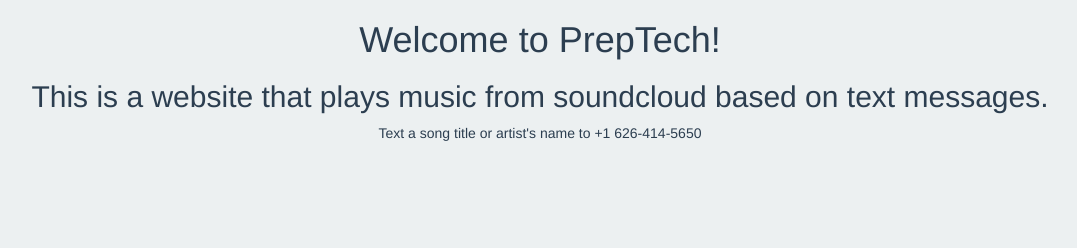
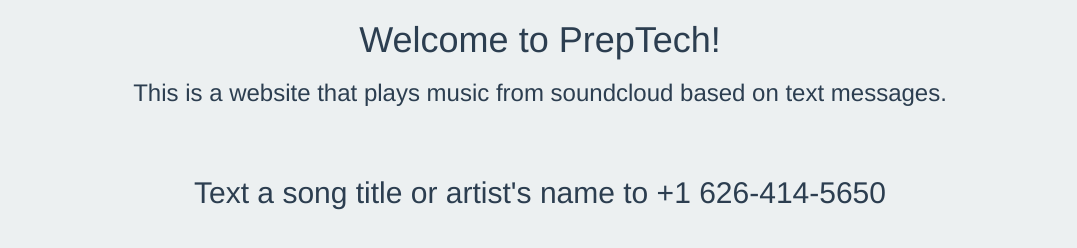
Before and after one commit to PrepTech/twiliomusic, a website: page index.html in a window 1280 px wide. Shown: the whole page, without its empty margins (100-1177 px from the left). Drawn offline with nearby package versions, Linux system fonts and the light colour scheme; a web font is replaced by a local one.

Commit message:
text size and position

```diff
--- a/index.html
+++ b/index.html
@@ -9,8 +9,8 @@
 
 <body>
   <h1 class="text-center">Welcome to PrepTech!</h1>
-  <h2 class="text-center">This is a website that plays music from soundcloud based on text messages.</h2>
-  <p class="text-center">Text a song title or artist's name to +1 626-414-5650</p>
+  <h3 class="text-center">This is a website that plays music from soundcloud based on text messages.</h3>
+  <h2 class="text-center" id="somethin">Text a song title or artist's name to +1 626-414-5650</h2>
 
   <script src='/socket.io/socket.io.js'></script>
   <script src=""><script>
--- a/style.css
+++ b/style.css
@@ -3,3 +3,6 @@
   color:#2c3e50;
   background:#ecf0f1;
 }
+#somethin {
+  padding-top:50px;
+}
```
